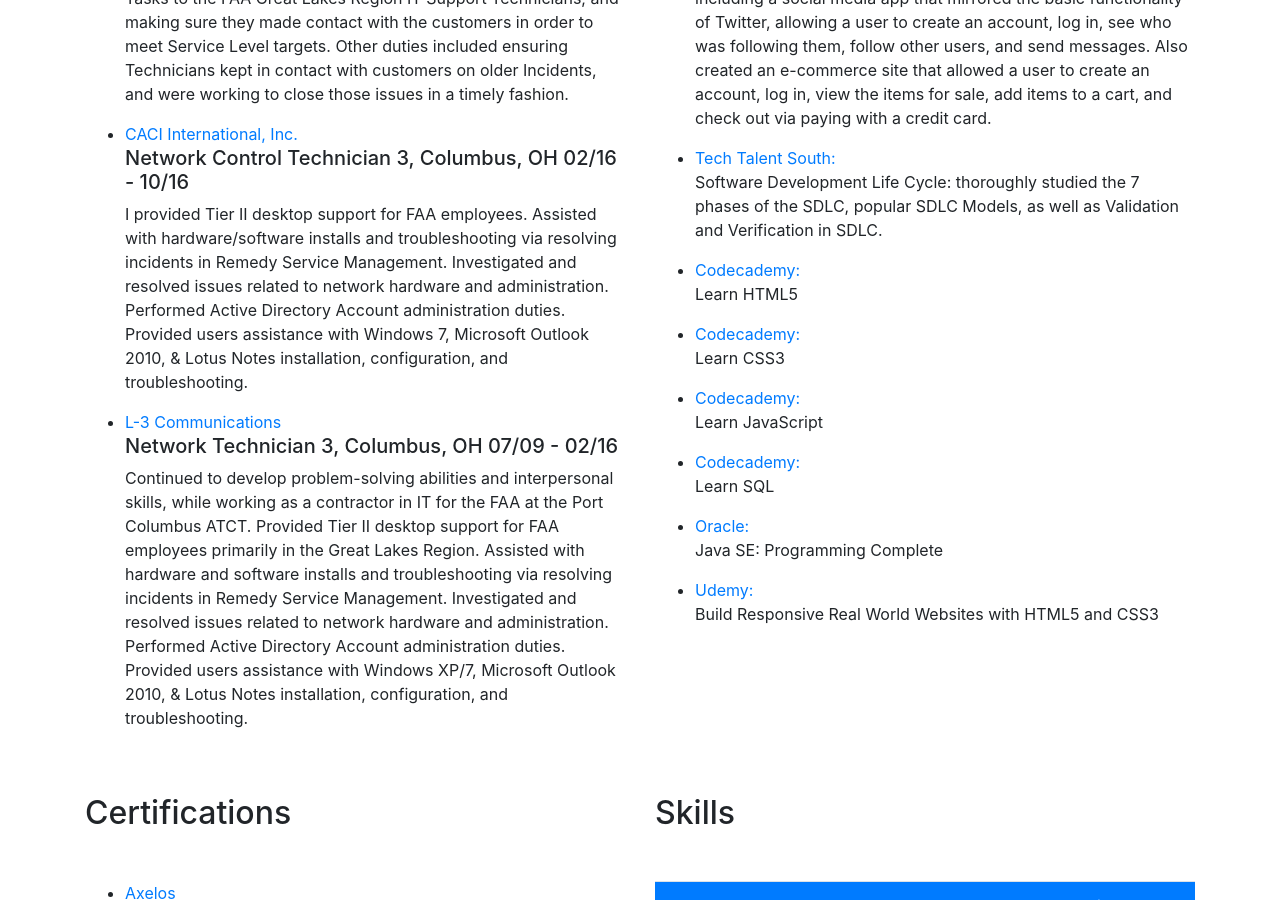
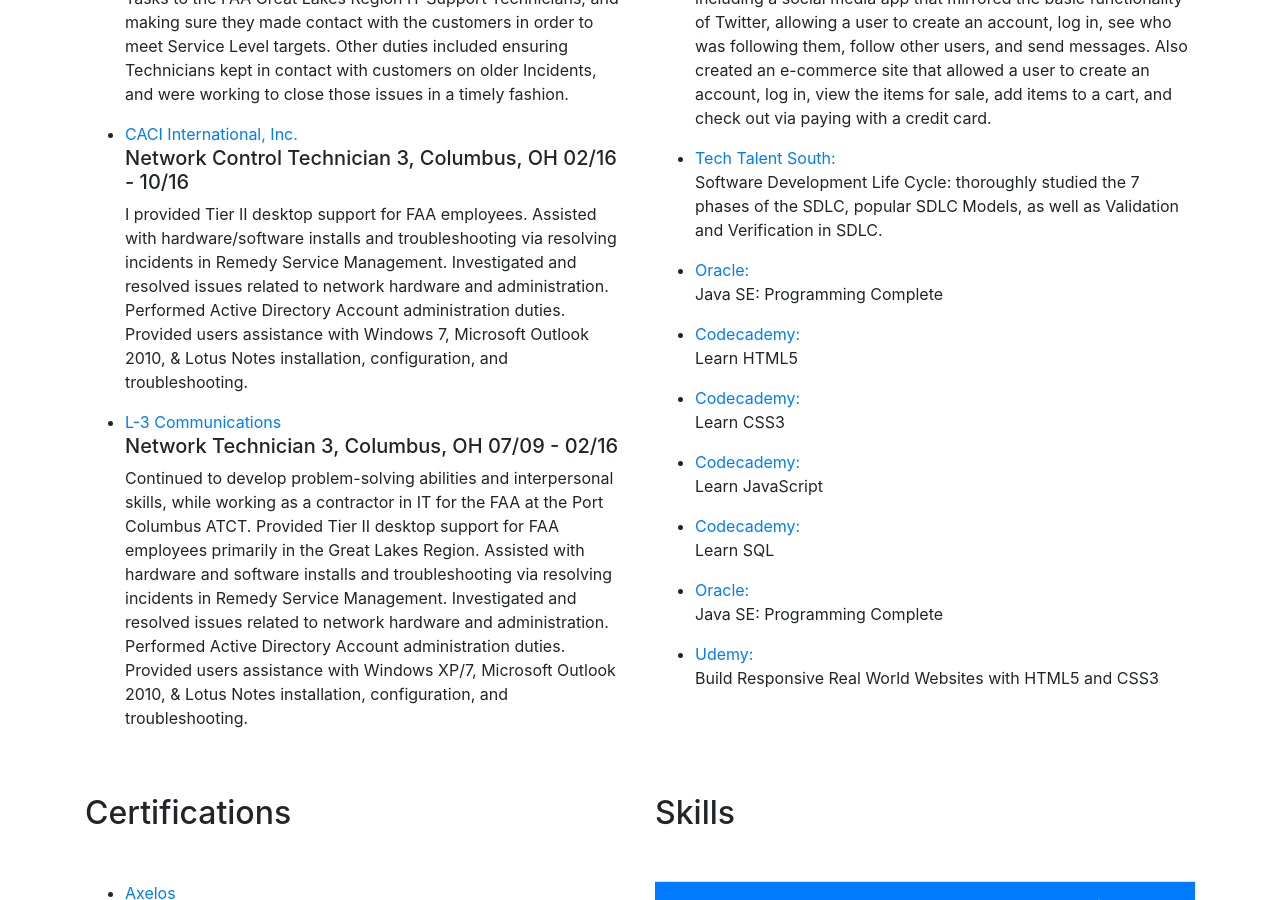
Before and after one commit to joeywhalen/joeywhalen.github.io, a Jekyll site: the page ResumeBS2.0.html, which Jekyll copies as it is, in a window 1280 px wide and 900 px high, scrolled down 789 px. Built offline with Jekyll 4.4.1, drawn with Linux system fonts in a browser that asks for light colours; nearby versions of some CDN libraries.

Commit message:
Update ResumeBS2.0.html

```diff
--- a/ResumeBS2.0.html
+++ b/ResumeBS2.0.html
@@ -107,6 +107,10 @@
             <p>Software Development Life Cycle: thoroughly studied the 7 phases of the SDLC, popular SDLC Models,
                 as well as Validation and Verification in SDLC.</p>
         </li>
+	  <li>
+            <a href="https://education.oracle.com/software/java/pFamily_48" target="_blank">Oracle:</a>
+            <p>Java SE: Programming Complete</p>
+        </li>
           <li>
             <a href="https://www.codecademy.com/" target="_blank">Codecademy:</a>
             <p>Learn HTML5</p>
```
